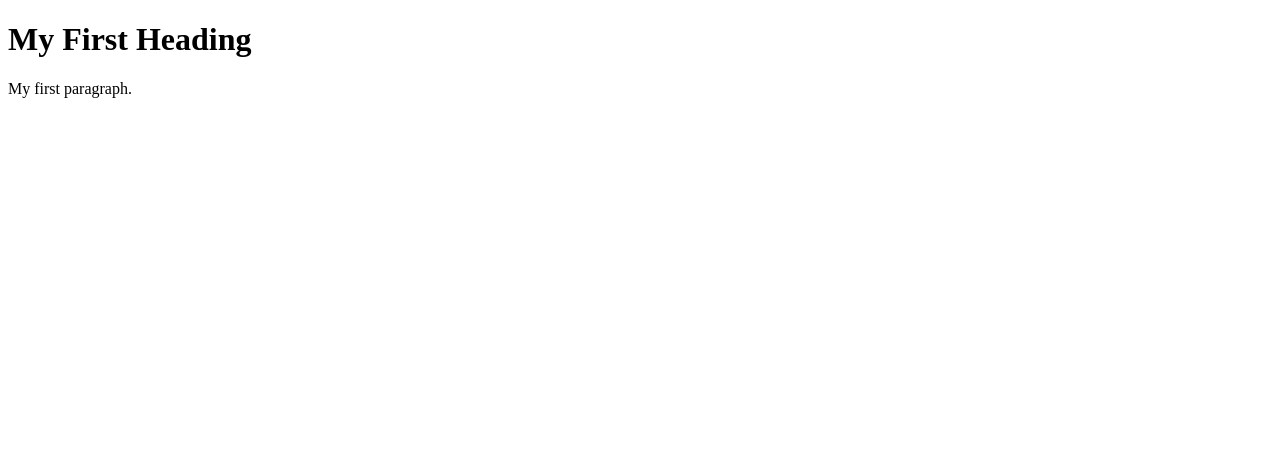
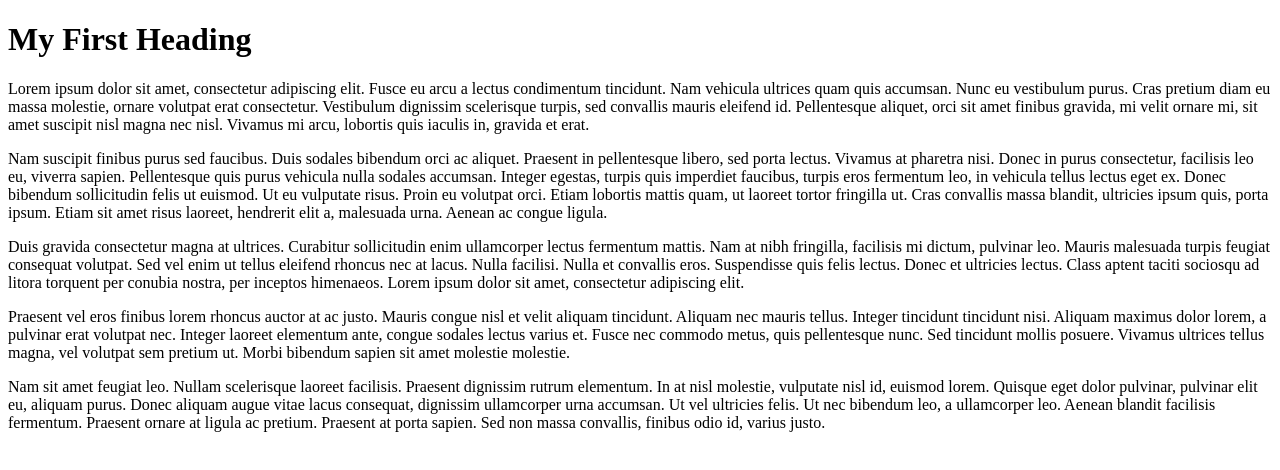
Before and after one commit to J4502-FS20/class_examples, a plain HTML site: page css_examples/example_1.html in a window 1280 px wide. Drawn offline with Linux system fonts and the light colour scheme.

Commit message:
added examples

```diff
--- a/css_examples/example_1.html
+++ b/css_examples/example_1.html
@@ -13,6 +13,11 @@
 
 <body>
   <h1>My First Heading</h1>
-  <p>My first paragraph.</p>
+  <p>Lorem ipsum dolor sit amet, consectetur adipiscing elit. Fusce eu arcu a lectus condimentum tincidunt. Nam vehicula ultrices quam quis accumsan. Nunc eu vestibulum purus. Cras pretium diam eu massa molestie, ornare volutpat erat consectetur. Vestibulum dignissim scelerisque turpis, sed convallis mauris eleifend id. Pellentesque aliquet, orci sit amet finibus gravida, mi velit ornare mi, sit amet suscipit nisl magna nec nisl. Vivamus mi arcu, lobortis quis iaculis in, gravida et erat.</p>
+  <p>Nam suscipit finibus purus sed faucibus. Duis sodales bibendum orci ac aliquet. Praesent in pellentesque libero, sed porta lectus. Vivamus at pharetra nisi. Donec in purus consectetur, facilisis leo eu, viverra sapien. Pellentesque quis purus vehicula nulla sodales accumsan. Integer egestas, turpis quis imperdiet faucibus, turpis eros fermentum leo, in vehicula tellus lectus eget ex. Donec bibendum sollicitudin felis ut euismod. Ut eu vulputate risus. Proin eu volutpat orci. Etiam lobortis mattis quam, ut laoreet tortor fringilla ut. Cras convallis massa blandit, ultricies ipsum quis, porta ipsum. Etiam sit amet risus laoreet, hendrerit elit a, malesuada urna. Aenean ac congue ligula.</p>
+  <p>Duis gravida consectetur magna at ultrices. Curabitur sollicitudin enim ullamcorper lectus fermentum mattis. Nam at nibh fringilla, facilisis mi dictum, pulvinar leo. Mauris malesuada turpis feugiat consequat volutpat. Sed vel enim ut tellus eleifend rhoncus nec at lacus. Nulla facilisi. Nulla et convallis eros. Suspendisse quis felis lectus. Donec et ultricies lectus. Class aptent taciti sociosqu ad litora torquent per conubia nostra, per inceptos himenaeos. Lorem ipsum dolor sit amet, consectetur adipiscing elit.</p>
+
+  <p>Praesent vel eros finibus lorem rhoncus auctor at ac justo. Mauris congue nisl et velit aliquam tincidunt. Aliquam nec mauris tellus. Integer tincidunt tincidunt nisi. Aliquam maximus dolor lorem, a pulvinar erat volutpat nec. Integer laoreet elementum ante, congue sodales lectus varius et. Fusce nec commodo metus, quis pellentesque nunc. Sed tincidunt mollis posuere. Vivamus ultrices tellus magna, vel volutpat sem pretium ut. Morbi bibendum sapien sit amet molestie molestie.</p>
+  <p>Nam sit amet feugiat leo. Nullam scelerisque laoreet facilisis. Praesent dignissim rutrum elementum. In at nisl molestie, vulputate nisl id, euismod lorem. Quisque eget dolor pulvinar, pulvinar elit eu, aliquam purus. Donec aliquam augue vitae lacus consequat, dignissim ullamcorper urna accumsan. Ut vel ultricies felis. Ut nec bibendum leo, a ullamcorper leo. Aenean blandit facilisis fermentum. Praesent ornare at ligula ac pretium. Praesent at porta sapien. Sed non massa convallis, finibus odio id, varius justo.</p>
 </body>
 </html>
```
Also changed, not shown: css_examples/images/paper.jpeg (added).
